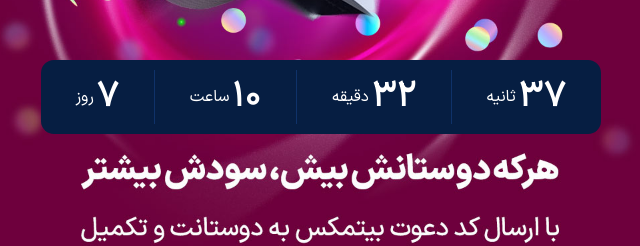
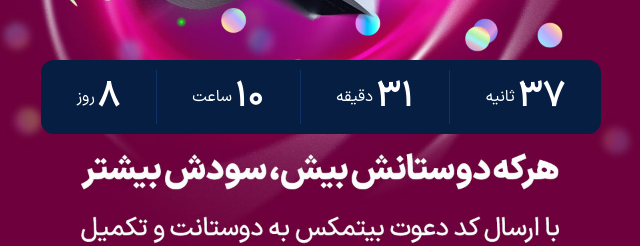
Before and after one commit to thisPeyman/test, a plain HTML site: page index.html in a window 1280 px wide. Shown: the part 372-618 px from the top of the page, 319-959 px from the left. Drawn offline with Linux system fonts and the light colour scheme.

Commit message:
fixed time

```diff
--- a/index.html
+++ b/index.html
@@ -168,7 +168,7 @@
 	<script src="js/jquery.countdown-fa.js"></script>
 	<script>
 		$(function () {
-			var fourDaysAfter = new Date('6/21/2023 00:00:00');
+			var fourDaysAfter = new Date('6/21/2023 23:59:59');
 
 			var timeNow = new Date(Date.now());
 			if ((fourDaysAfter.getTime() - timeNow.getTime()) < 3600000) {
```
